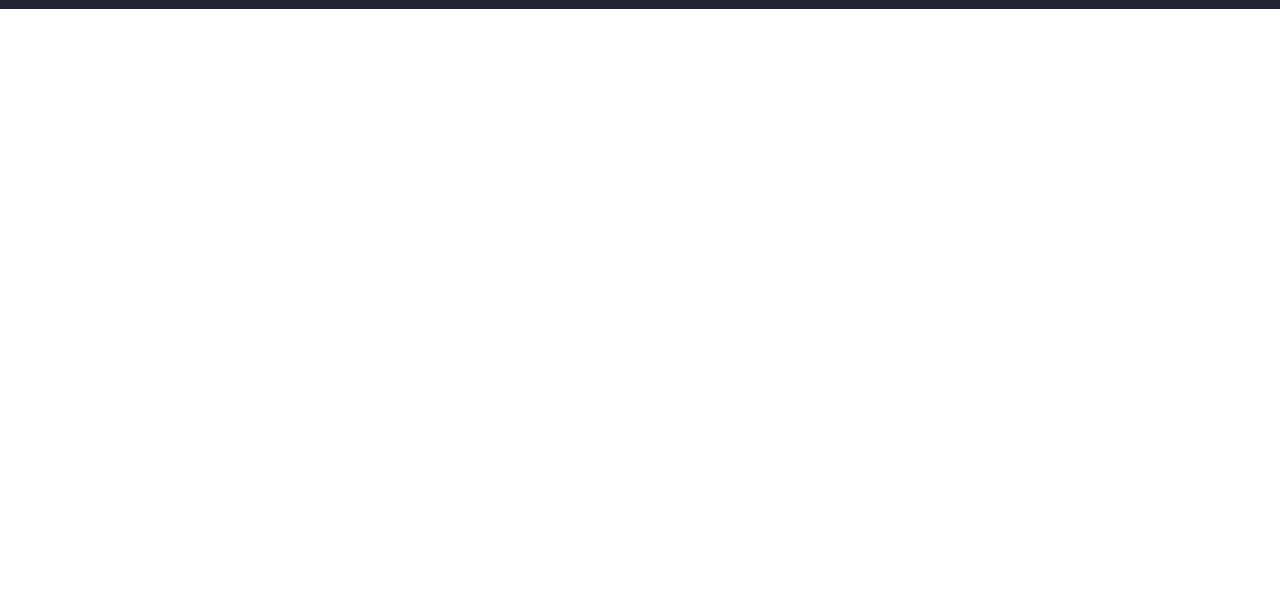
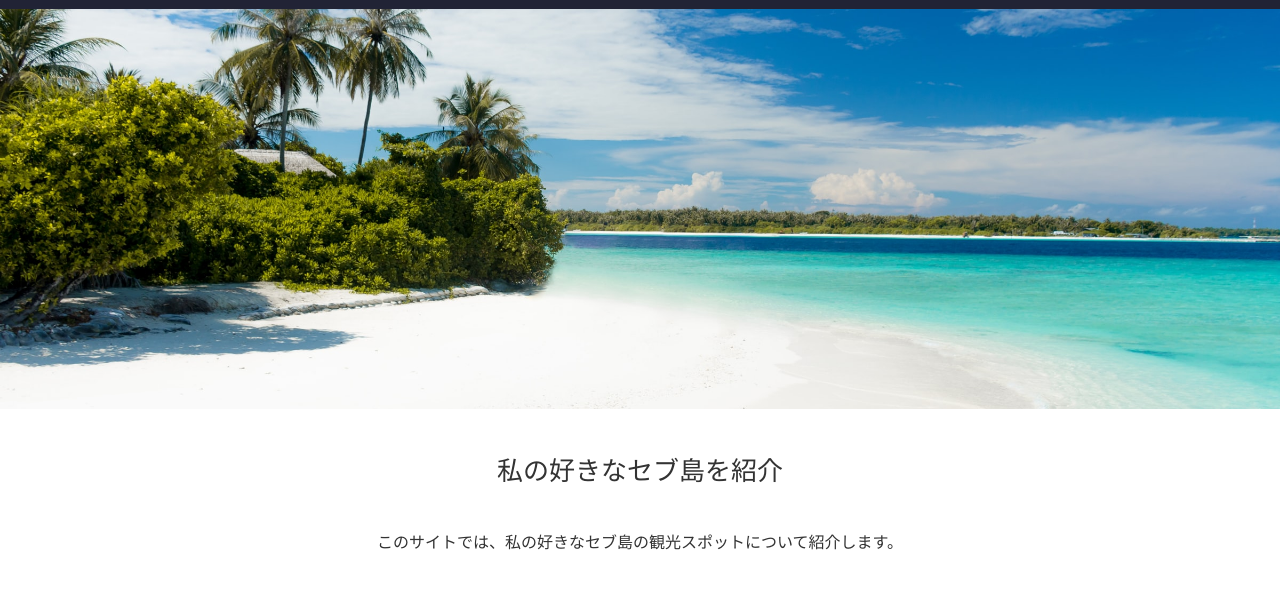
Before and after one commit to Misaki0917/My_Website, a plain HTML site: page index.html in a window 1280 px wide. Shown: the part 51-640 px from the top of the page. Drawn offline with Linux system fonts and the light colour scheme.

Commit message:
top-wrapper set

```diff
--- a/assets/css/style.css
+++ b/assets/css/style.css
@@ -29,3 +29,36 @@ header{
   align-items: center;
   padding: 11px 0;
 }
+
+.top-img{
+  width: 100%;
+  height: 400px;
+  background:url(../img/top_img.jpg);
+  background-size: cover;
+  background-position: center;
+  background-repeat: no-repeat;
+}
+
+h1{
+  font-size: 26px;
+  font-family: serif;
+  color: #333333;
+}
+
+p{
+  font-size: 16px;
+  font-family:sans-serif;
+  color: #333333;
+}
+
+.top-message{
+  text-align: center;
+}
+
+.top-title{
+  margin: 50px;
+}
+
+.top-sentence{
+  padding-bottom: 70px;
+}
--- a/index.html
+++ b/index.html
@@ -16,8 +16,16 @@
       </div>
     </div>
   </header>
+  <div class="top-wrapper">
+    <div class="container">
+      <div class="top-img"></div>
+        <div class="top-message">
+          <h1 class="top-title">私の好きなセブ島を紹介</h1>
+          <p class="top-sentence">このサイトでは、私の好きなセブ島の観光スポットについて紹介します。</p>
+        </div>
+    </div>
+  </div>
 
-  <div class="top-wrapper"></div>
   <div class="myself-wrapper"></div>
   <div class="cebu-wrapper"></div>
   <div class="message-wrapper"></div>
```
Also changed, not shown: assets/img/top_img.jpg (added).
